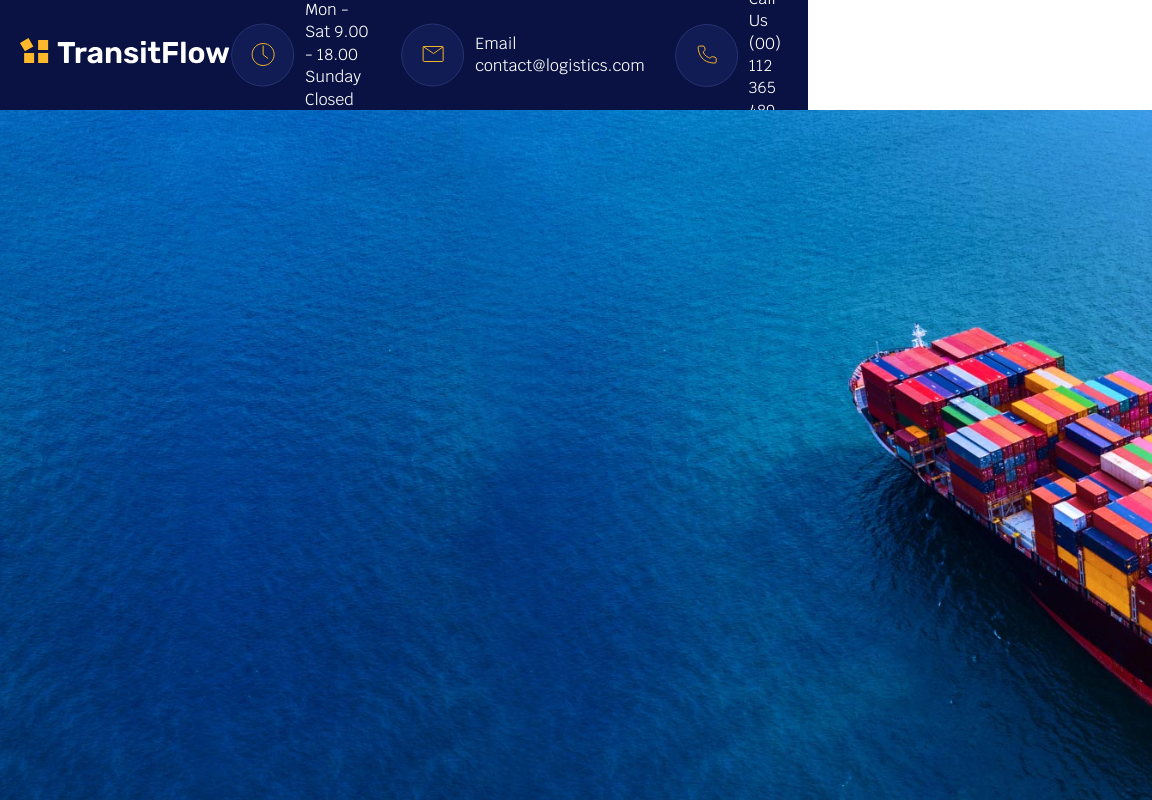
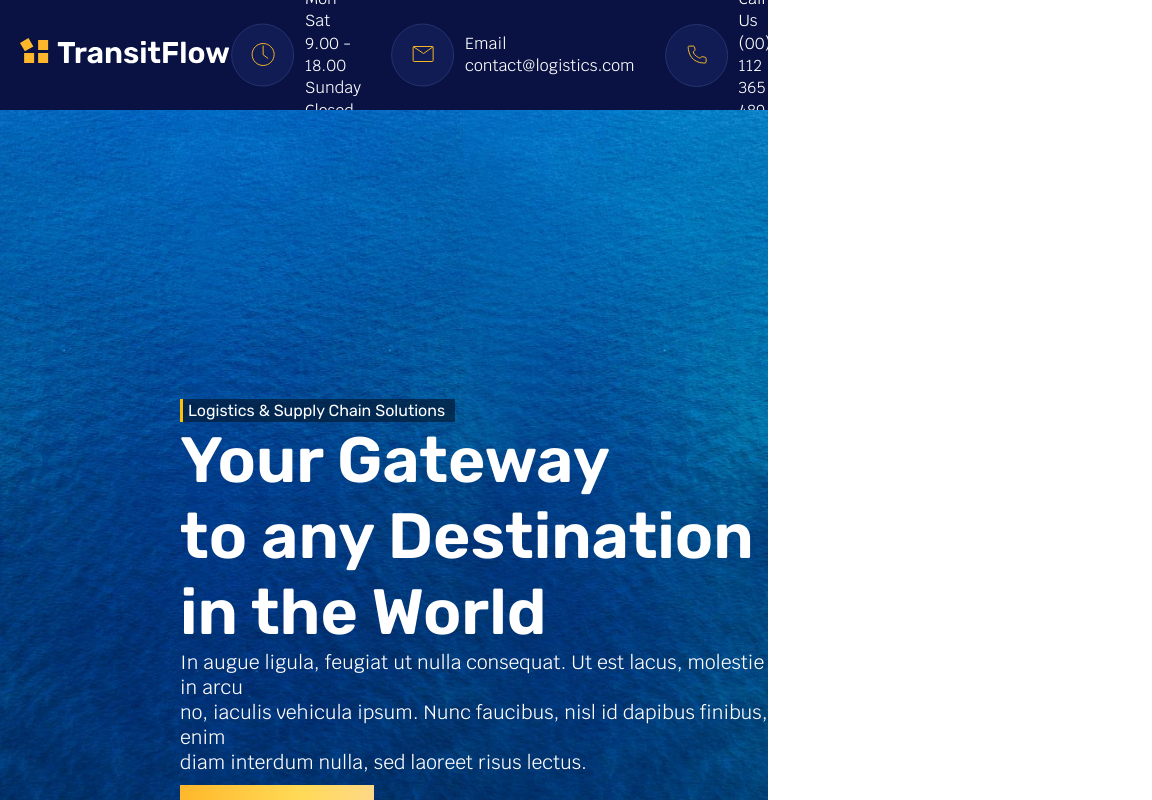
Before and after one commit to niksberg/twp-angular, an Angular app: page / in a window 768 px wide. Shown: the top 800 px of the page, 1152 px wide, since content can reach past the window. Built offline with nearby package versions, Linux system fonts and the light colour scheme.

Commit message:
Positioned Banner Section with Hero Background and Banner Text

```diff
--- a/src/app/app.component.css
+++ b/src/app/app.component.css
@@ -2,17 +2,3 @@
   margin: 0;
   padding: 0;
 }
-
-
-
-html {
-
-  margin: 0;
-  padding: 0;
-
-}
-
-.main {
-  width: 100%;
-  max-width: 100%;
-}
--- a/src/app/app.component.html
+++ b/src/app/app.component.html
@@ -4,6 +4,9 @@
 <link rel="preconnect" href="https://fonts.googleapis.com">
 <link rel="preconnect" href="https://fonts.gstatic.com" crossorigin>
 <link href="https://fonts.googleapis.com/css2?family=Krub:ital,wght@0,200;0,300;0,400;0,500;0,600;0,700;1,200;1,300;1,400;1,500;1,600;1,700&display=swap" rel="stylesheet">
+<link rel="preconnect" href="https://fonts.googleapis.com">
+<link rel="preconnect" href="https://fonts.gstatic.com" crossorigin>
+<link href="https://fonts.googleapis.com/css2?family=Krub:ital,wght@0,200;0,300;0,400;0,500;0,600;0,700;1,200;1,300;1,400;1,500;1,600;1,700&family=Rubik:ital,wght@0,300..900;1,300..900&display=swap" rel="stylesheet">
 <main class="main">
   <app-header></app-header>
   <app-banner></app-banner>
--- a/src/app/components/banner/banner.component.css
+++ b/src/app/components/banner/banner.component.css
@@ -0,0 +1,77 @@
+.banner{
+    position: absolute;
+    top: 390px;
+    left: 360px;
+    gap: 3px;
+}
+
+.text-highlight{
+    color: #ffffff;
+    background-color: rgba(4, 28, 55, 0.7);
+    display: inline-block;
+    padding: 2px 10px 2px 5px;
+    border-left: 3px solid #ffc107;
+    font-size: 1rem;
+    font-family: rubik;
+}
+
+.hero-text{
+    color: #ffffff;
+    font-size: 4rem;
+    font-family: rubik;
+    font-weight: 600;
+}
+
+.caption-text{
+    color: #ffffff;
+    font-size: 1.2rem;
+    font-family: krub;
+}
+
+.explore-button{
+    margin-top: 10px;
+
+}
+
+@media screen and (max-width: 1024px) and (min-width: 768px)
+{
+    .banner {
+        position: absolute;
+        top: 399px;
+        left: 180px;
+    }
+}
+@media screen and (max-width: 767px)
+{
+    .banner {
+        position: absolute;
+        top: 205.5px;
+        left: 10px;
+    }
+}
+
+@media screen and (max-width: 1024px) and (min-width: 768px)
+{
+    .text-highlight{
+        color: #ffffff;
+        background-color: rgba(4, 28, 55, 0.7);
+        display: inline-block;
+        padding: 2px 10px 2px 5px;
+        border-left: 3px solid #ffc107;
+        font-size: 1rem;
+        font-family: rubik;
+    }
+
+    .hero-text{
+        color: #ffffff;
+        font-size: 4rem;
+        font-family: rubik;
+        font-weight: 600;
+    }
+
+    .caption-text{
+        color: #ffffff;
+        font-size: 1.2rem;
+        font-family: krub;
+    }
+}
--- a/src/app/components/banner/banner.component.html
+++ b/src/app/components/banner/banner.component.html
@@ -1,5 +1,5 @@
 <section class="banner-section">
-    <img id="hero-image" src="images/backGround.svg" alt="Ship Image" />
+    <img id="hero-image" src="images/backGround.svg" alt="Ship Hero Image" />
 
     <div class="nav">
     <nav>
--- a/src/styles.css
+++ b/src/styles.css
@@ -2,16 +2,19 @@
 * {
     margin: 0;
     padding: 0;
-  }
+    box-sizing: border-box;
+}
 
-  html {
-
+html, body {
     margin: 0;
     padding: 0;
+    width: 100%;
+    overflow-x: hidden;
+}
 
-  }
-
-  .main {
+.main {
     width: 100%;
     max-width: 100%;
-  }
+    margin: 0 auto;
+    overflow-x: hidden;
+}
```
